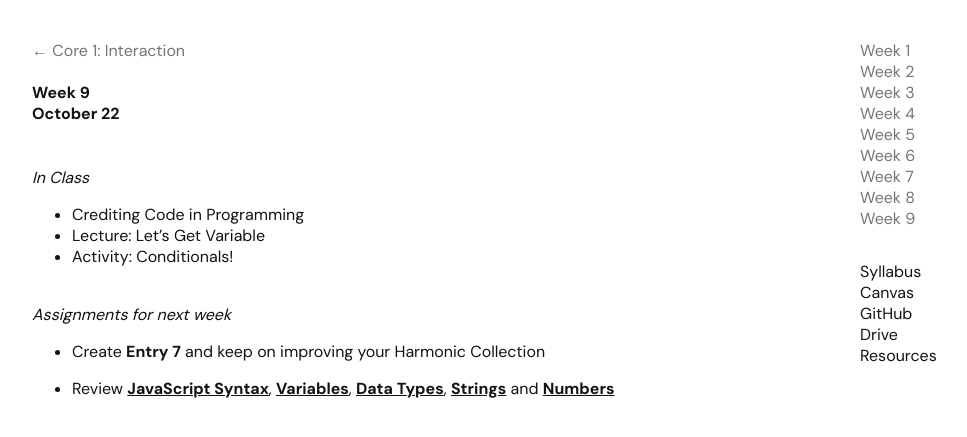
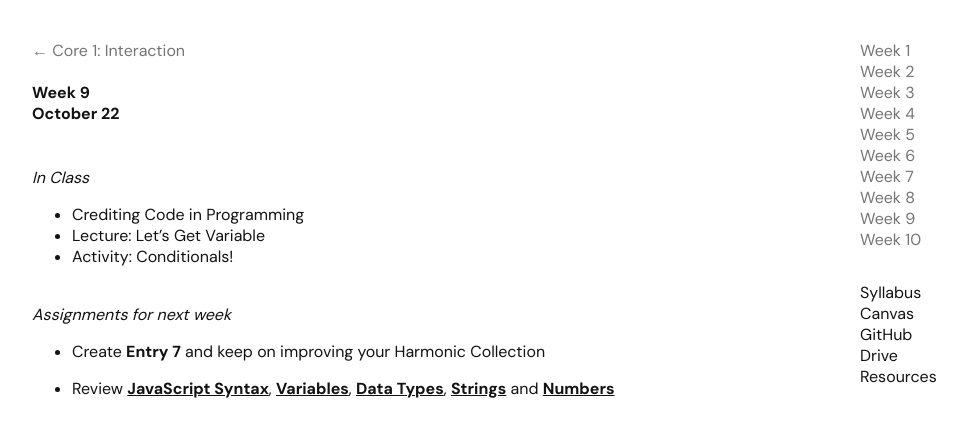
Before and after one commit to core1-interaction/core1-interaction.github.io, a Jekyll site: the page built from week9.md, in a window 1280 px wide. Shown: the top 437 px of the page, without its empty margins (108-1075 px from the left). Built offline with Jekyll 4.4.1, drawn with Linux system fonts in a browser that asks for light colours.

Commit message:
Update sessions.html

```diff
--- a/_layouts/sessions.html
+++ b/_layouts/sessions.html
@@ -25,7 +25,8 @@
                    <a href="https://core1-interaction.github.io/week6.html"><span class="nav-color">Week 6</span></a><br>
                    <a href="https://core1-interaction.github.io/week7.html"><span class="nav-color">Week 7</span></a><br>
                    <a href="https://core1-interaction.github.io/week8.html"><span class="nav-color">Week 8</span></a><br>
-                   <a href="https://core1-interaction.github.io/week9.html"><span class="nav-color">Week 9</span></a></p>
+                   <a href="https://core1-interaction.github.io/week9.html"><span class="nav-color">Week 9</span></a><br>
+                   <a href="https://core1-interaction.github.io/week10.html"><span class="nav-color">Week 10</span></a></p>
             </div>
             <div class="links">
               <p><a href="https://docs.google.com/document/d/1MUvA-rT5wbHm0lmuFQosuDWHbuqtpIjTAWMr-lMu8Fk/edit?usp=sharing" target="_blank">Syllabus</a><br>
```
